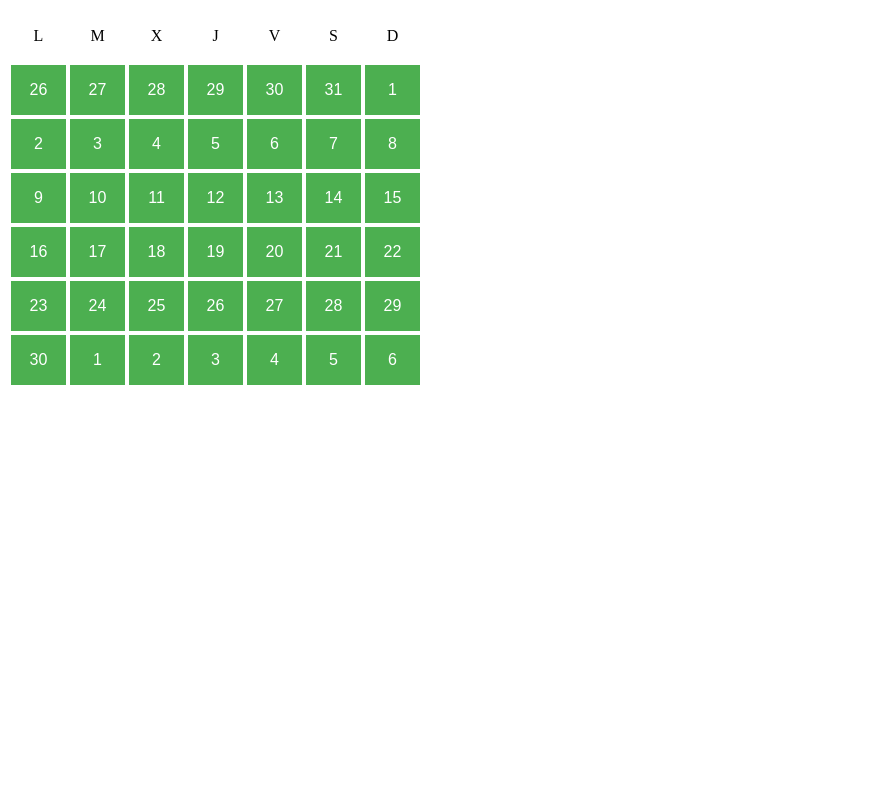
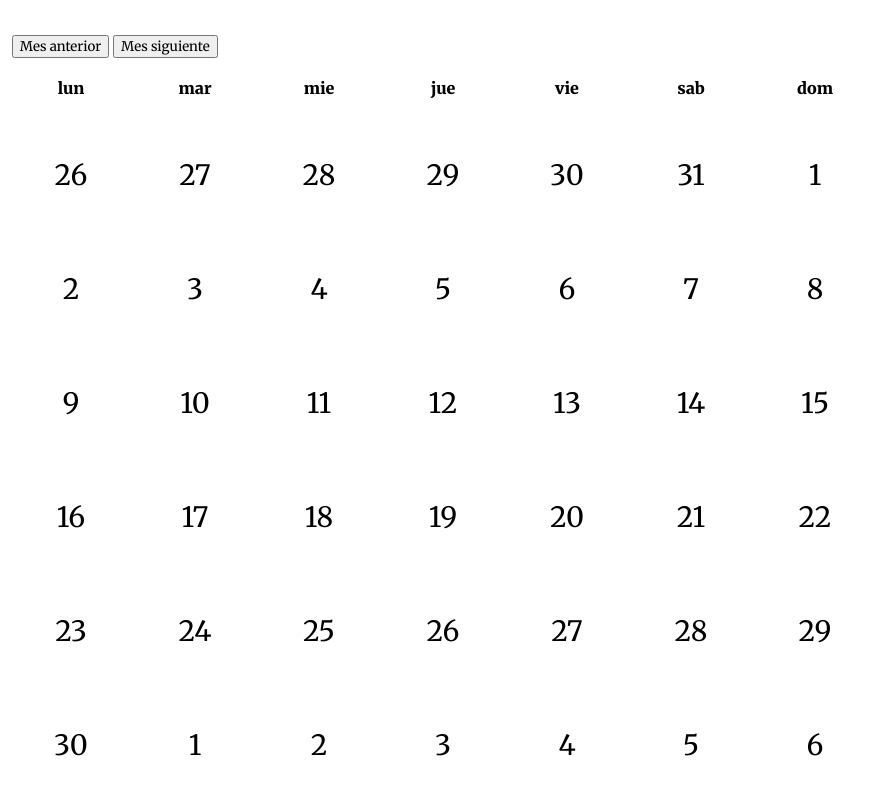
Before and after one commit to nickamg/habitmaker, a plain HTML site: page index.html in a window 1280 px wide. Shown: the whole page, without its empty margins (0-885 px from the left). Drawn offline with Linux system fonts and the light colour scheme.

Commit message:
Creacion del HTML de la tabla en javascript

```diff
--- a/css/style.css
+++ b/css/style.css
@@ -1,16 +1,32 @@
+* {
+  font-family: 'Merriweather', serif;
+}
+
 td {
   text-align: center;
-  width: 55px;
-  height: 50px;
+  width: 120px;
+  height: 110px;
 }
 
-button {
-  background-color: #4CAF50;
+td > button {
+  background-color: white;
   border: none;
-  color: white;
   text-align: center;
-  font-size: 16px;
+  font-size: 28px;
   cursor: pointer;
   width: 100%;
   height: 100%;
 }
+
+.boton {
+  display: inline-block;
+}
+
+.dia_semana {
+  font-weight: 900;
+  height: 55px;
+}
+
+#nombre_mes {
+  display: inline-block;
+}
--- a/index.html
+++ b/index.html
@@ -5,17 +5,24 @@
   <link rel="stylesheet" type="text/css" href="css\style.css">
   <meta charset="utf-8">
   <script src="js\calendario.js"></script>
+  <link href="https://fonts.googleapis.com/css?family=Merriweather:300,400,900" rel="stylesheet">
 </head>
-<body onload="obtenerFechas(fechaSeleccionada(0))">
+<body onload="obtenerFechas()">
+  <div>
+    <h1 id="nombre_mes"></h1>
+    <button class="boton" onclick="modificarFecha(-1), obtenerFechas()">Mes anterior</button>
+    <button class="boton" onclick="modificarFecha(1), obtenerFechas()">Mes siguiente</button>
+  </div>
+  <!--
   <table>
     <tr>
-      <td>L</td>
-      <td>M</td>
-      <td>X</td>
-      <td>J</td>
-      <td>V</td>
-      <td>S</td>
-      <td>D</td>
+      <td class="dia_semana">lun</td>
+      <td class="dia_semana">mar</td>
+      <td class="dia_semana">mie</td>
+      <td class="dia_semana">jue</td>
+      <td class="dia_semana">vie</td>
+      <td class="dia_semana">sab</td>
+      <td class="dia_semana">dom</td>
     </tr>
     <tr>
       <td><button id="dia1" onclick="clickDia(document.getElementById('dia1').value)"></button></td>
@@ -72,6 +79,10 @@
       <td><button id="dia42" onclick="clickDia(document.getElementById('dia42').value)"></button></td>
     </tr>
   </table>
+  -->
+  <div id="calendario_dias">
+
+  </div>
   <div>
     <p id="texto"></p>
   </div>
--- a/js/calendario.js
+++ b/js/calendario.js
@@ -1,8 +1,13 @@
 var nombresMeses = ["Enero", "Febrero", "Marzo", "Abril", "Mayo", "Junio", "Julio", "Agosto", "Septiembre", "Octubre", "Noviembre", "Diciembre"];
+var fechaGlobal = 0;
 
 function fechaActual() {
   var fecha = new Date()
   return fecha;
+}
+
+function modificarFecha(valor) {
+  fechaGlobal += valor;
 }
 
 function fechaSeleccionada(mes) {
@@ -16,7 +21,13 @@ function escribirCalendario(dia, fecha) {
   document.getElementById("dia" + dia).value = fecha.getDate() + " " + fecha.getMonth() + " " + fecha.getFullYear();
 }
 
-function obtenerFechas(fecha) {
+function escribirNombreMes() {
+
+}
+
+function obtenerFechas() {
+  crearTablaCalendario();
+  var fecha = fechaSeleccionada(fechaGlobal);
   fecha.setDate(1);
   var desfase;
   if(fecha.getDay() != 0) {
@@ -25,9 +36,26 @@ function obtenerFechas(fecha) {
     desfase = 7;
   }
   fecha.setDate(fecha.getDate() - desfase);
-  for(var i = 0; i < 42; i++) {
+  for(var i = 1; i <= 42; i++) {
     fecha.setDate(fecha.getDate() + 1);
-    escribirCalendario((i + 1), fecha);
+    escribirCalendario(i, fecha);
+  }
+}
+
+function crearTablaCalendario() {
+  var diasSemana = ["lun", "mar", "mie", "jue", "vie", "sab", "dom"];
+  var dia = 1;
+  document.getElementById("calendario_dias").innerHTML = "<table id='tabla_dias'></table>";
+  for(var i = 1; i <= 7; i++) {
+    document.getElementById("tabla_dias").innerHTML += "<tr id='fila" + i + "'></tr>";
+    for(var j = 1; j <= 7; j++) {
+      if(i == 1) {
+        document.getElementById("fila" + i).innerHTML += "<td class='dia_semana'>" + diasSemana[j - 1] + "</td>";
+      } else {
+        document.getElementById("fila" + i).innerHTML += "<td><button id='dia" + dia + "'onclick=\x22clickDia(document.getElementById(\x27dia" + dia + "\x27).value)\x22></button></td>";
+        dia++;
+      }
+    }
   }
 }
 
```
